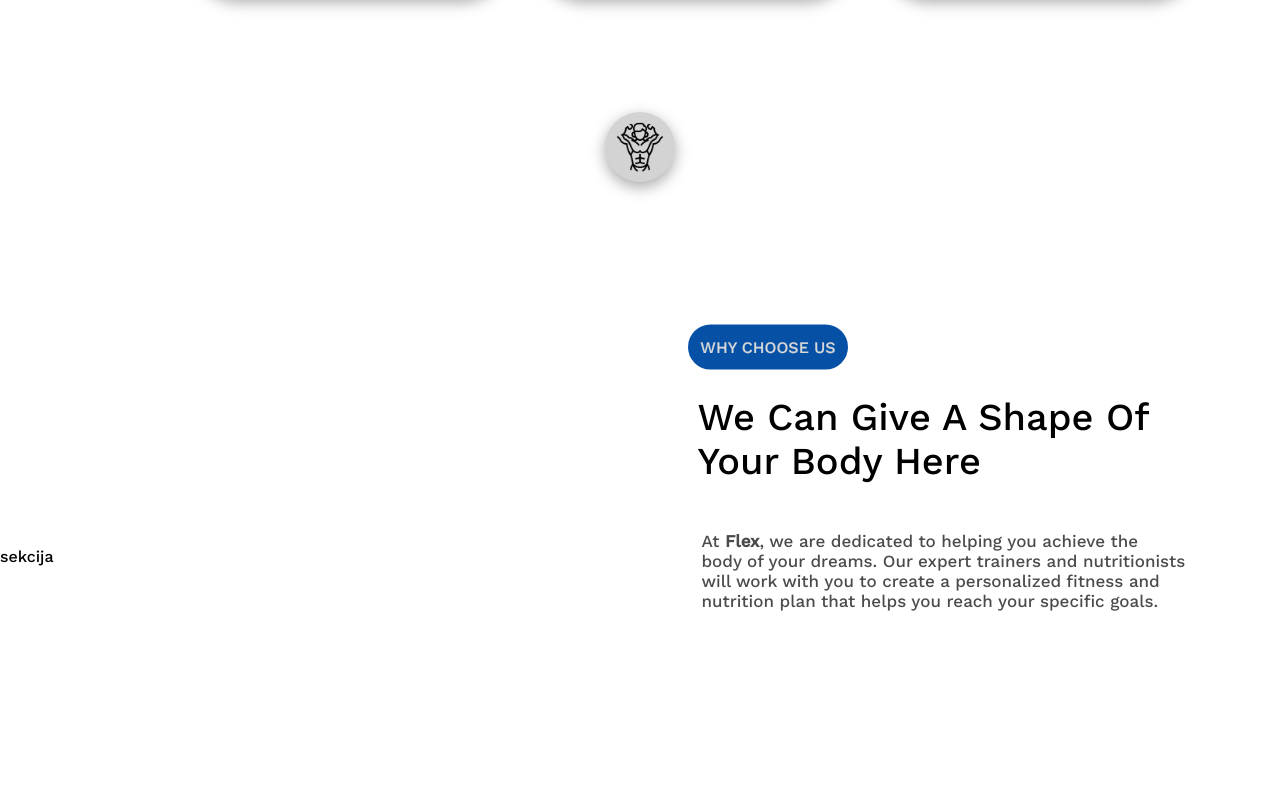
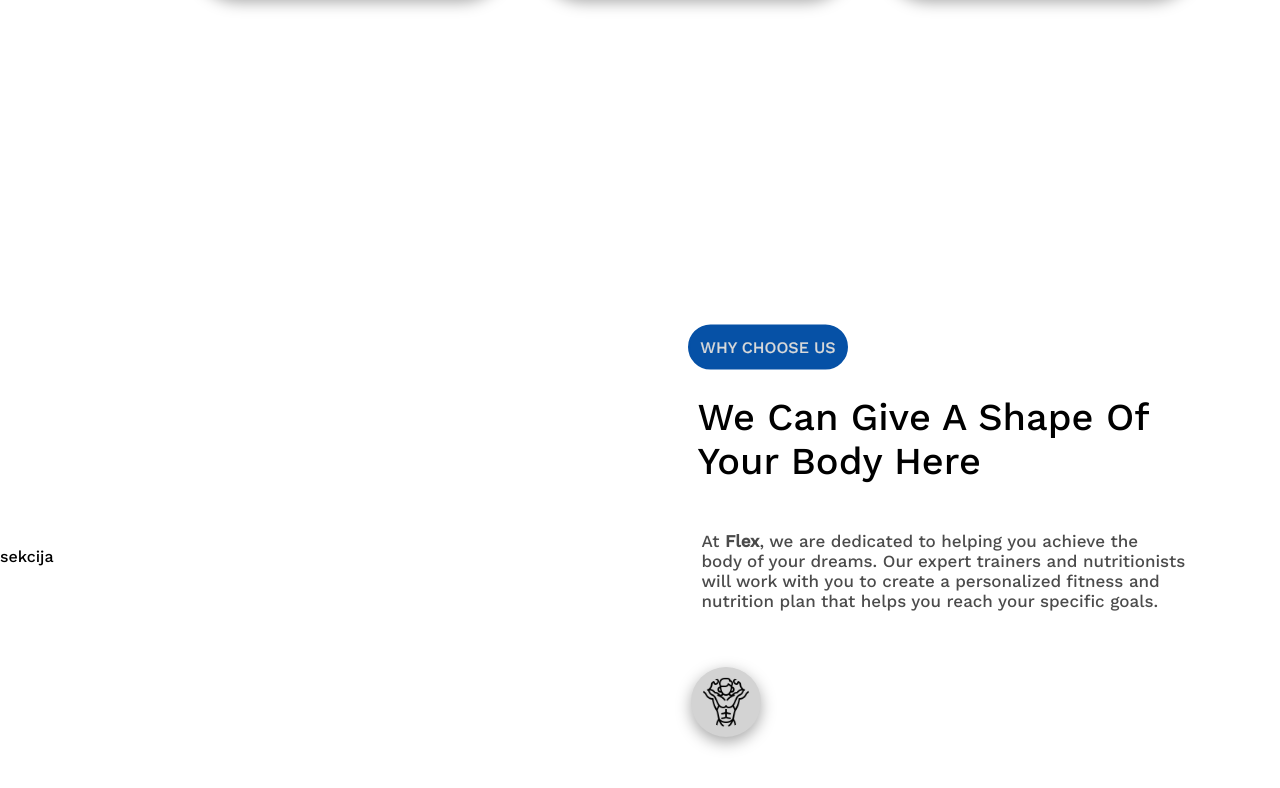
Before and after one commit to travarica/teretana, a plain HTML site: page index.html in a window 1280 px wide. Shown: the part 2653-3441 px from the top of the page. Drawn offline with nearby package versions, Linux system fonts and the light colour scheme.

Commit message:
promjena1

```diff
--- a/index.html
+++ b/index.html
@@ -21,8 +21,6 @@
     </header>
 
     <div class="container">
-        <!-- Your content here -->
-        <!-- Example content -->
         <section class="sekcija">
             <p class="naslov">Get your <br> DREAM BODY</p>
             <p class="statiska">Being physically active can improve your brain health, help manage weight, <br> reduce the risk of
@@ -134,21 +132,17 @@
             </div>
         <p class="shapeofbody">We Can Give A Shape Of <br> Your Body Here</p>
         <p class="atflex">At <b>Flex</b>, we are dedicated to helping you achieve the <br>body of your dreams. Our expert trainers and nutritionists<br> will work with you to create a personalized fitness and <br>nutrition plan that helps you reach your specific goals.</p>
-        <div class="skupkrugova">
-            <img src="gallery/bodybuilding.png" class="krug1">
-        </div>
+        </section>
+
+        <section class="sekcija">
+            <p>sekcija</p>
+            <div class="skupkrugova">
+                <img src="gallery/bodybuilding.png" class="krug1">
+            </div>
         </section>
 
 
 
-
-        <section class="sekcija">
-            <h2 hidden>Another Section</h2>
-            <p>sekcija</p>
-        </section>
-
-
-        <!-- Continue adding content sections -->
     </div>
 </body>
 </html>
--- a/style.css
+++ b/style.css
@@ -491,7 +491,6 @@ body{
     cursor: pointer;
 }
 
-/* Prilagodbe za trener2 */
 .skuptrener2 {
     margin-left: 25px; /* Prilagodite prema potrebi */
     position: relative;
@@ -544,9 +543,8 @@ body{
 }
 .krug1{
     position: absolute;
-    top: 50%;
-    left: 50%;
-    transform: translate(-50%, -50%);
+    left:54%;
+    top: 15%;
     width: 70px;
     height: 70px;
     padding: 10px;
```
